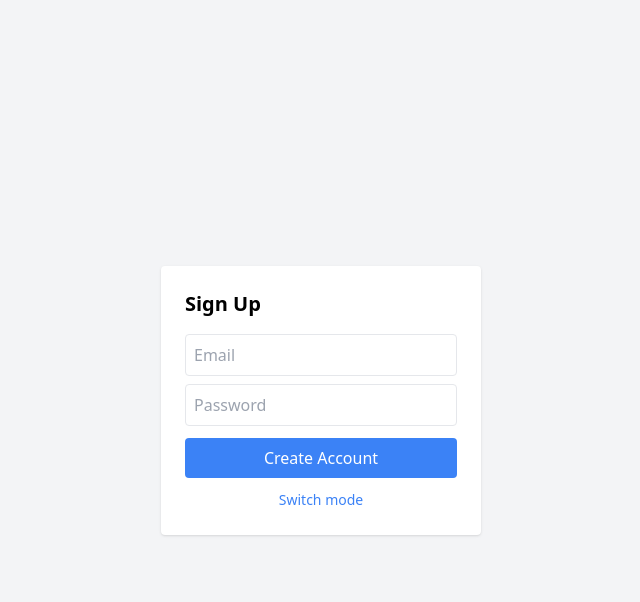
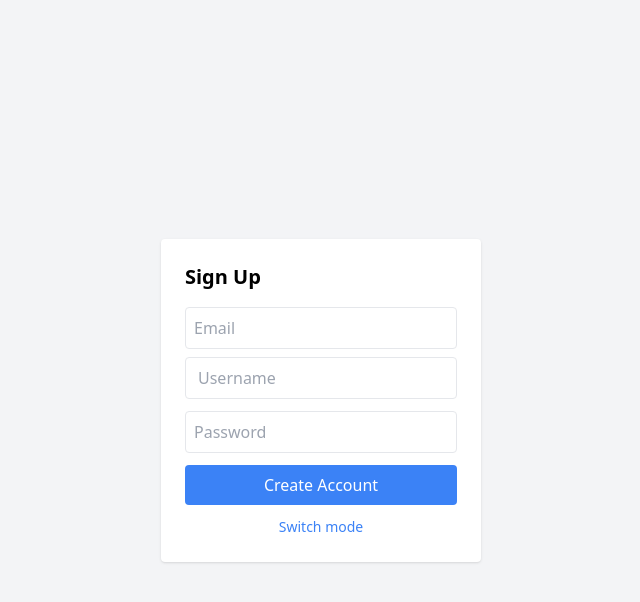
Before and after one commit to jeremytboyer/raes-app-2, a React (Vite) app: page / in a window 1280 px wide. Both pictures are taken after a click on the button "Switch mode". Shown: the top 602 px of the page, without its empty margins (319-959 px from the left). Built offline with nearby package versions, Linux system fonts and the light colour scheme; no server answers.

Commit message:
username update

```diff
--- a/src/App.tsx
+++ b/src/App.tsx
@@ -13,6 +13,7 @@ import { auth } from "./firebase";
 
 export default function App() {
   const [user, setUser] = useState<User | null>(null);
+  const [username, setUsername] = useState("");
   const [email, setEmail] = useState("");
   const [password, setPassword] = useState("");
   const [isLogin, setIsLogin] = useState(true);
@@ -57,11 +58,28 @@ export default function App() {
     }
   };
 
-  const signup = async () => {
+  const signup = async (e: React.FormEvent) => {
+    e.preventDefault();
+
     try {
-      await createUserWithEmailAndPassword(auth, email, password);
-    } catch (e: any) {
-      alert(e.message);
+      const cred = await createUserWithEmailAndPassword(auth, email, password);
+
+      await fetch("https://raes-app.onrender.com/api/users", {
+        method: "POST",
+        headers: {
+          "Content-Type": "application/json",
+        },
+        body: JSON.stringify({
+          uid: cred.user.uid,
+          email: cred.user.email,
+          username,
+        }),
+      });
+
+      console.log("✅ Account created");
+    } catch (err: any) {
+      console.error(err);
+      alert(err.message);
     }
   };
 
@@ -89,6 +107,15 @@ export default function App() {
             value={email}
             onChange={(e) => setEmail(e.target.value)}
           />
+          {!isLogin && (
+            <input
+              type="text"
+              placeholder="Username"
+              value={username}
+              onChange={(e) => setUsername(e.target.value)}
+              className="w-full border px-3 py-2 mb-3 rounded"
+            />
+          )}
 
           <input
             className="w-full border p-2 mb-3 rounded"
```
